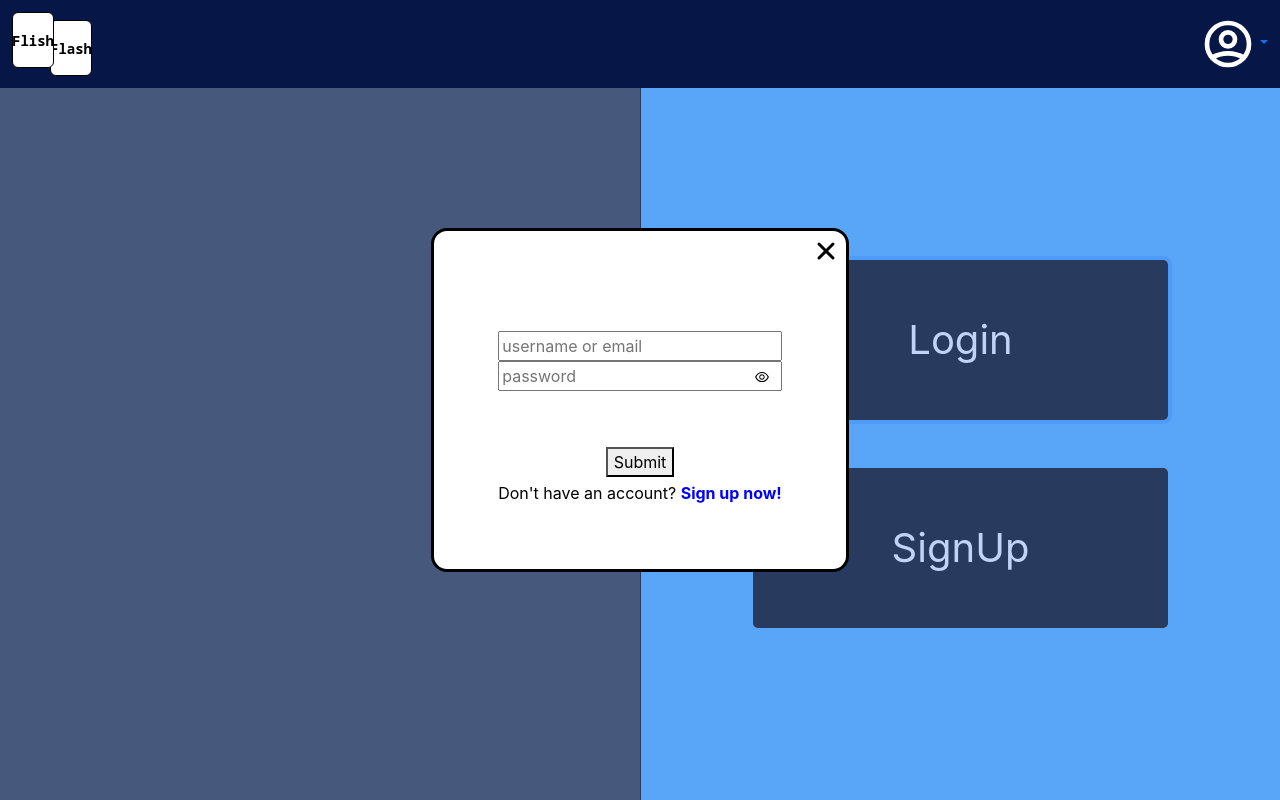
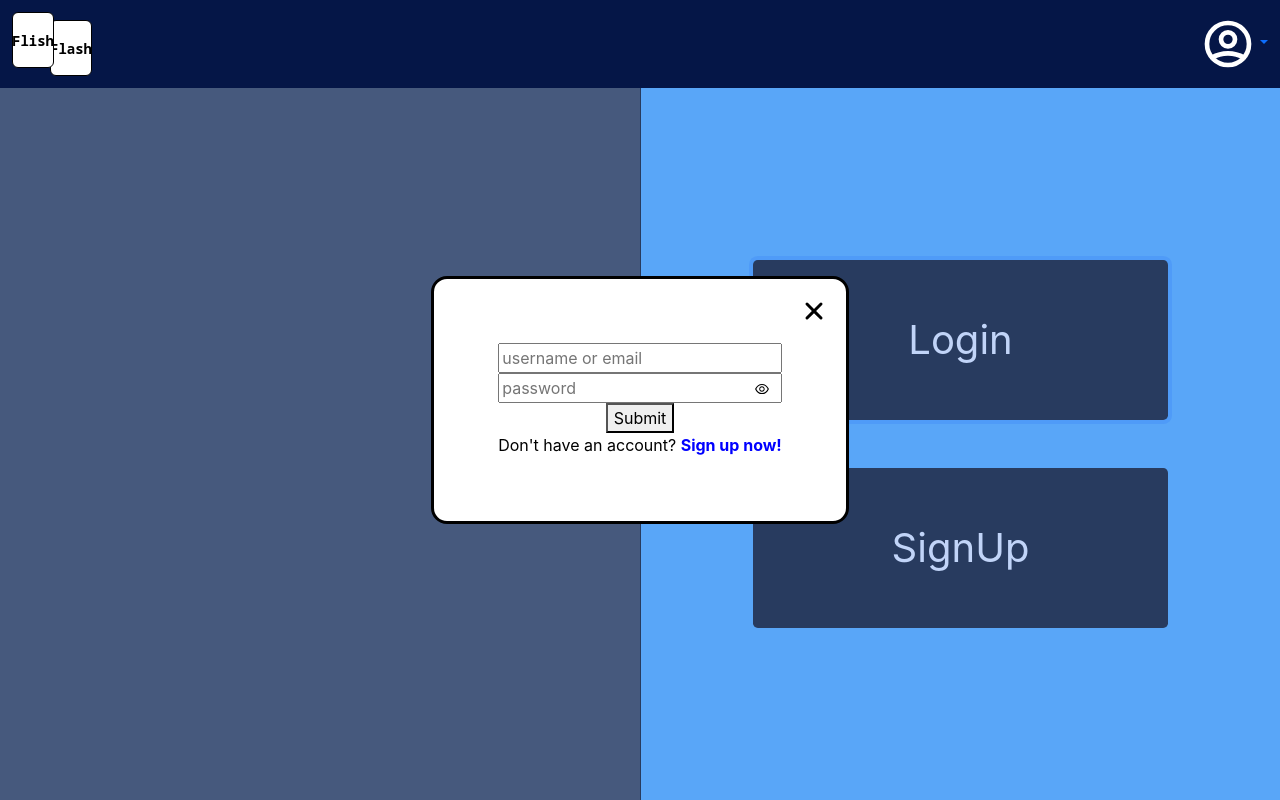
Before and after one commit to AlexRodgers11/flash-card-app, a React (Create React App) app in the folder client/: page / in a window 1280 px wide. Both pictures are taken after a click on the button "Login". Shown: the top 800 px of the page. Built offline with nearby package versions, Linux system fonts and the light colour scheme.

Commit message:
tweak styling of Modal

```diff
--- a/client/src/components/Modal.js
+++ b/client/src/components/Modal.js
@@ -13,12 +13,6 @@ const ModalWrapper = styled.div`
 	height: 100vh;
 	width: 100%;
 	z-index: 2;
-	& button {
-		margin: 1.5rem .15rem .25rem .15rem;
-		@media (max-width: 500px) {
-			margin: .15rem .15rem;
-		}
-	}
 `;
 
 const ModalBackdrop = styled.div`
@@ -37,37 +31,39 @@ const ModalContent = styled.div`
 	border: 3px solid black;
 	border-radius: 1rem;
 	padding: 4rem 4rem 4rem 4rem;
+	@media (max-width: 450px) {
+        padding: 2rem;
+    }
+	@media (max-width: 375px) {
+        padding: 1rem;
+    }
 	overflow: scroll;
 	max-height: 70%;
 	scrollbar-width: none;
 	&::-web-kit-scrollbar {
 		display: none;
 	}
-	& input {
-
-	}
-	& button {
-		margin-top: 3.5rem;
-	}
 `;
 
-const ModalClose = styled.p`
-	display: flex;
-	align-items: center;
-	justify-content: flex-end;
-	margin: 0;
-	padding-top: 0.25rem;
-`;
-
-
 const StyledCloseIcon = styled(IoClose)`
-	position: relative;
-	left: 3.75rem;
-	bottom: 4rem;
+	position: absolute;
+	top: 1rem;
+	right: 1rem;
+	@media (max-width: 450px) {
+		top: .5rem;
+		right: .5rem;
+		height: 1.75rem;
+		width: 1.75rem;
+	}
+	@media (max-width: 375px) {
+		top: .25rem;
+		right: .25rem;
+		height: 1.25rem;
+		width: 1.25rem;
+	}
 	font-size: 2rem;
 	cursor: pointer;
 `;
-
 
 function Modal(props) {
 	const handleEscape = useCallback((evt) => {
@@ -89,7 +85,7 @@ function Modal(props) {
 		<ModalWrapper className='Modal_active'>
 			<ModalBackdrop onClick={props.hideModal}></ModalBackdrop>
 			<ModalContent>
-				<ModalClose className="ModalClose">{props.hideModal && <StyledCloseIcon role="button" onClick={props.hideModal}/>}</ModalClose>
+				{props.hideModal && <StyledCloseIcon role="button" onClick={props.hideModal}/>}
 				{props.children}
 			</ModalContent>
 		</ModalWrapper>
```
